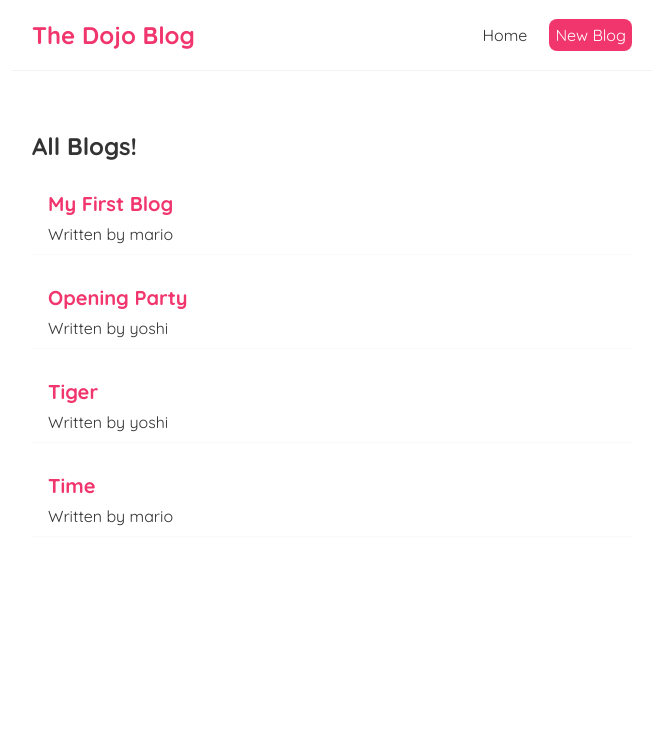
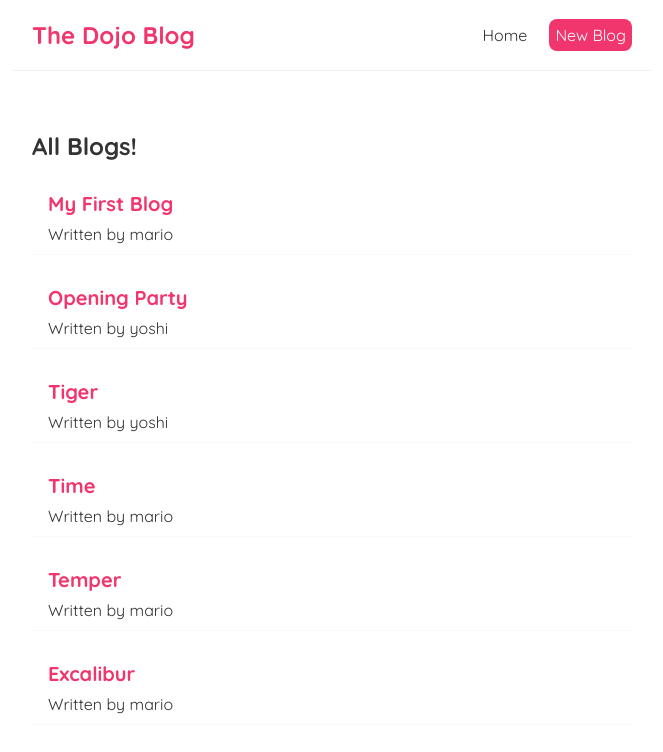
Before and after one commit to I-Frostbyte/dojo-blog, a React (Create React App) app: page / in a window 1280 px wide. Shown: the top 752 px of the page, without its empty margins (308-971 px from the left). Built offline with nearby package versions, Linux system fonts and the light colour scheme; data requests are answered from the project's data file.

Commit message:
Programmatic Redirects

```diff
--- a/data/db.json
+++ b/data/db.json
@@ -23,6 +23,18 @@
       "body": "The beauty of time is the inevitability of it.",
       "author": "mario",
       "id": 4
+    },
+    {
+      "title": "Temper",
+      "body": "Anger is a virtue of which we should not avail ourselves",
+      "author": "mario",
+      "id": 5
+    },
+    {
+      "title": "Excalibur",
+      "body": "The Sword in stone. ",
+      "author": "mario",
+      "id": 6
     }
   ]
 }
--- a/src/Create.js
+++ b/src/Create.js
@@ -1,10 +1,12 @@
 import { useState } from "react";
+import { useHistory } from "react-router-dom";
 
 const Create = () => {
     const [title, setTitle] = useState('');
     const [body, setBody] = useState('');
     const [author, setAuthor] = useState('mario');
     const [isPending, setIsPending] = useState(false);
+    const history = useHistory();
 
     const handleSubmit = (e) => {
         e.preventDefault();
@@ -19,6 +21,8 @@ const Create = () => {
         }).then(() => {
             console.log('New blog added');
             setIsPending(false);
+            // history.go(1);
+            history.push('/');
         })
     }
 
```
